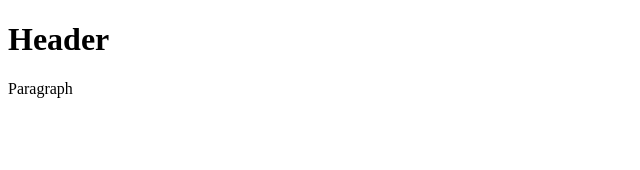
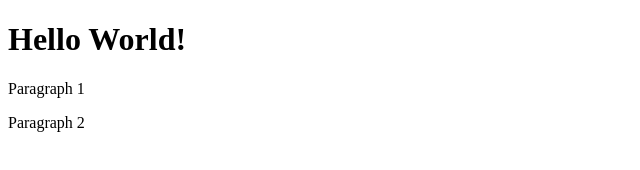
Before and after one commit to mnaray5/Hello_World, a plain HTML site: page index.html in a window 1280 px wide. Shown: the whole page, without its empty margins (0-640 px from the left). Drawn offline with Linux system fonts and the light colour scheme.

Commit message:
changing paragraphs

```diff
--- a/index.html
+++ b/index.html
@@ -4,13 +4,14 @@
         <meta charset="UTF-8">
         <meta http-equiv="X-UA-Compatible" content="IE=edge">
         <meta name="viewport" content="width=device-width, initial-scale=1.0">
-        <title>Document</title>
+        <title>My first site</title>
     </head>
 
     <body>
 
-        <h1>Header</h1>
-        <p>Paragraph</p>
+        <h1>Hello World!</h1>
+        <p>Paragraph 1</p>
+        <p>Paragraph 2</p>
 
     </body>
 
```
